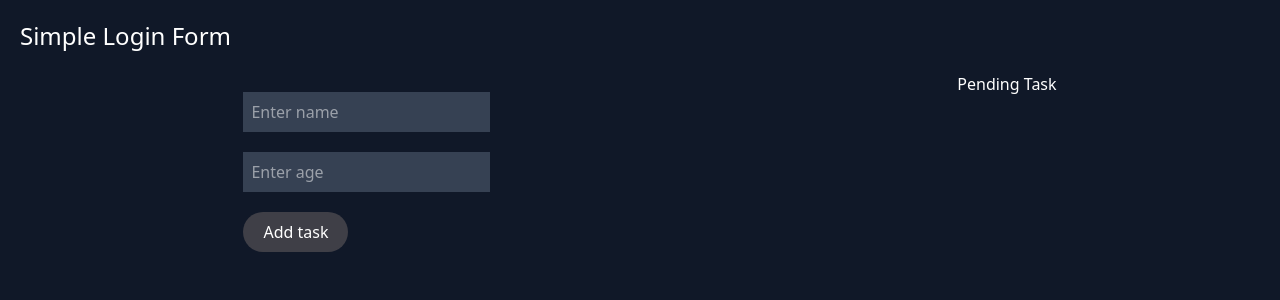
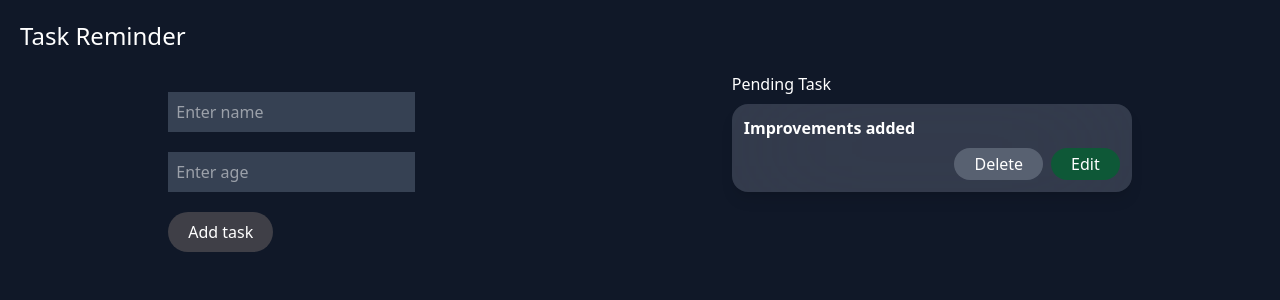
Before and after one commit to strictlyManish/New-Series, a React (Vite) app in the folder Day 01/: page / in a window 1280 px wide. Shown: the top 300 px of the page. Built offline with nearby package versions, Linux system fonts and the light colour scheme.

Commit message:
2way binding complete its turn to CURD opration

```diff
--- a/Day 01/src/App.jsx
+++ b/Day 01/src/App.jsx
@@ -1,54 +1,23 @@
 import React, { useState } from "react";
+import Creat from "./components/Creat";
+import Read from "./components/Read";
 
 function App() {
-  const [name, setName] = useState("");
-  const [age, setAge] = useState("");
 
-  const sumbit = (e) => {
-    e.preventDefault();
-    const data = e.target;
-
-    const main_Data = [];
-
-
-    for(let i = 0; i<data.length-1;i++){
-      main_Data.push({ [data[i].name]: data[i].value })
-    };
-
-    console.log(main_Data);
-  };
+  const [todos, setTodos] = useState(
+   [
+    {name:'Improvements added',age:46}
+   ]
+  )
 
   return (
-    <div className="h-screen w-screen bg-gray-900 text-white">
-      <h2 className="text-2xl p-5 font-sans ">Simple Login Form</h2>
+    <div className="h-screen w-screen bg-gray-900 text-white overflow-hidden">
+      <h2 className="text-2xl p-5 font-sans ">Task Reminder</h2>
       <div className="flex justify-around">
-        <form
-          onSubmit={(e) => sumbit(e)}
-          className=" w-fit flex flex-col gap-5 p-5 justify-start items-start"
-        >
-          <input
-            value={name}
-            onChange={(e) => setName(e.target.value)}
-            type="text"
-            placeholder="Enter name"
-            className="bg-gray-700 text-white outline-none p-2 "
-            name="name"
-          />
-          <input
-            value={age}
-            onChange={(e) => setAge(e.target.value)}
-            type="number"
-            placeholder="Enter age"
-            className="bg-gray-700 text-white outline-none p-2 "
-            name="age"
-
-          />
-          <button className=" bg-zinc-700 px-5 py-2 rounded-full">
-            Add task
-          </button>
-        </form>
+        <Creat todos={todos} setTodos={setTodos}/>
         <div>
           <p>Pending Task</p>
+          <Read todos={todos} setTodos={setTodos}/>
         </div>
       </div>
     </div>
--- /dev/null
+++ b/Day 01/src/components/Creat.jsx
@@ -0,0 +1,49 @@
+import React, { useState } from "react";
+
+function Creat(props) {
+    const {setTodos} = props
+
+  const [name, setName] = useState("");
+  const [age, setAge] = useState("");
+
+    const submit = (e) => {
+        e.preventDefault();
+        const newuser = { name, age };
+        setTodos((prev)=> [...prev,newuser])
+    };
+
+
+
+  return (
+    <form
+      onSubmit={(e) => submit(e)}
+      className=" w-fit flex flex-col gap-5 p-5 justify-start items-start"
+    >
+      <input
+        value={name}
+        onChange={(e) => setName(e.target.value)}
+        type="text"
+        placeholder="Enter name"
+        className="bg-gray-700 text-white outline-none p-2 "
+        name="name"
+        minLength="3"
+        maxLength="12"
+        required
+      />
+      <input
+        value={age}
+        onChange={(e) => setAge(e.target.value)}
+        type="number"
+        placeholder="Enter age"
+        className="bg-gray-700 text-white outline-none p-2 "
+        name="age"
+        minLength="3"
+        maxLength="12"
+        required
+      />
+      <button className=" bg-zinc-700 px-5 py-2 rounded-full">Add task</button>
+    </form>
+  );
+}
+
+export default Creat;
--- /dev/null
+++ b/Day 01/src/components/Read.jsx
@@ -0,0 +1,25 @@
+function Read(props) {
+  const { todos, setTodos } = props;
+  return (
+    <ol className="w-[50vh] mt-2">
+      {todos.map((item, idx) => (
+        <li
+          key={idx}
+          className="bg-gray-500/40 backdrop-blur-3xl w-full p-3 mt-2 rounded-2xl shadow-lg"
+        >
+          <p className="font-semibold">{item.name}</p>
+          <div className="flex items-end justify-end gap-2 mt-2">
+            <button className="bg-gray-500/70 hover:bg-gray-700 text-white rounded-2xl px-5 py-1">
+              Delete
+            </button>
+            <button className="bg-green-800/70 hover:bg-green-800 text-white rounded-2xl px-5 py-1">
+              Edit
+            </button>
+          </div>
+        </li>
+      ))}
+    </ol>
+  );
+}
+
+export default Read;
```
